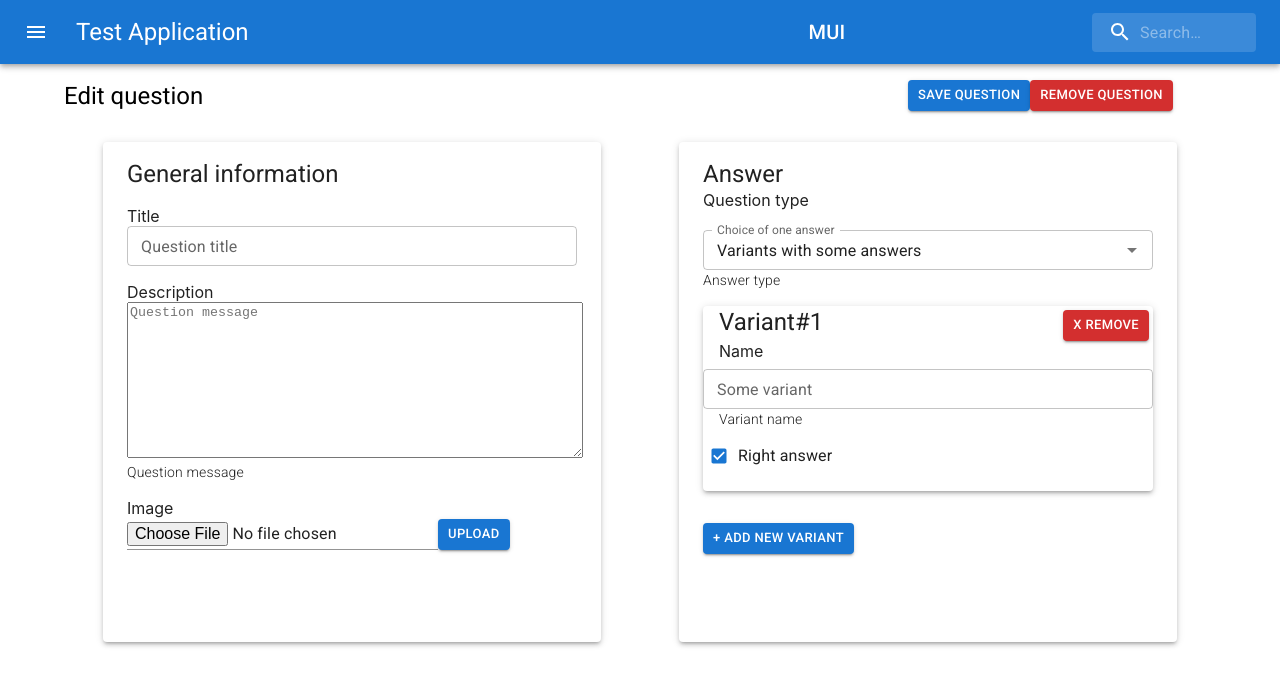
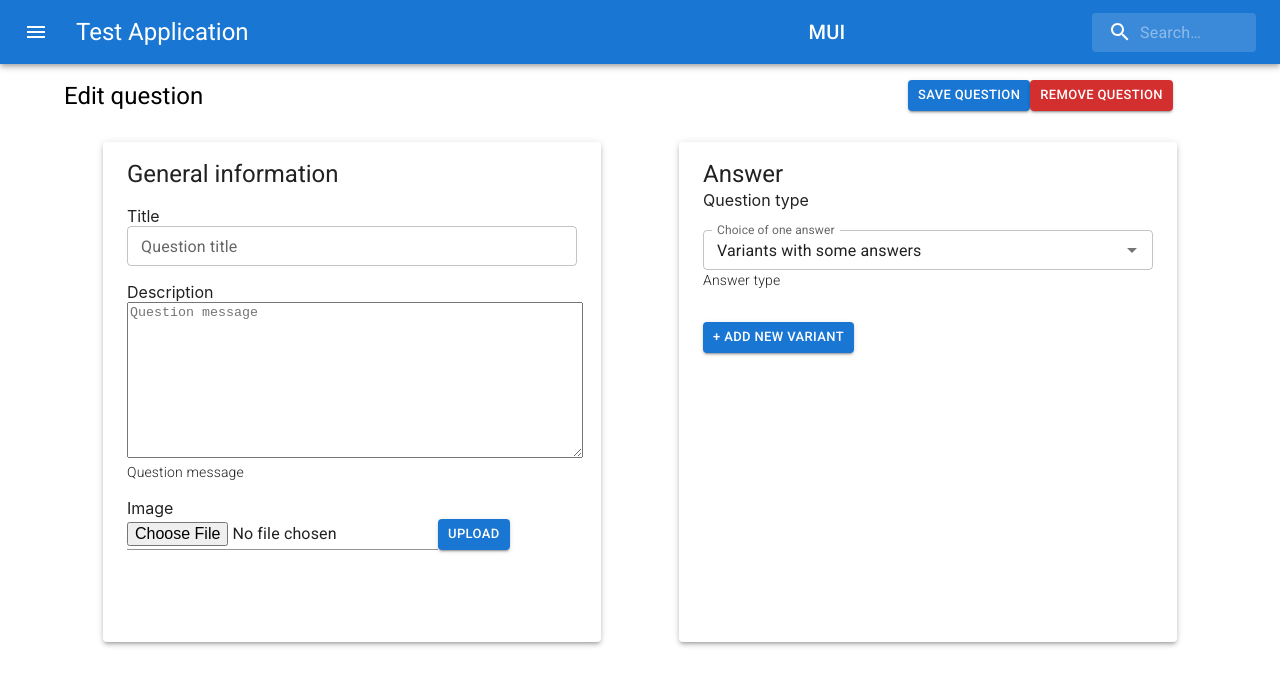
Before and after one commit to GeorgiyBeloklokov/Test-App, a React (Create React App) app: page /questionlist in a window 1280 px wide. Shown: the top 686 px of the page. Built offline with nearby package versions, Linux system fonts and the light colour scheme.

Commit message:
10- control point - refactor Variant and reducer

```diff
--- a/src/Components/CreateQuestion/CreateQuestion.jsx
+++ b/src/Components/CreateQuestion/CreateQuestion.jsx
@@ -23,7 +23,6 @@ import ImageQuestion from "../QuestionPage/ImageQuestionPage";
 import Variant from "./Variant";
 
 
-
 const CreateQuestion = () => {
 
     const [selectedImage, setSelectedImage] = useState();
@@ -32,6 +31,7 @@ const CreateQuestion = () => {
     const title = useSelector(state => state.edQuestRed.questionAndAnswer.title);
     const description = useSelector(state => state.edQuestRed.questionAndAnswer.description);
     const image = useSelector(state => state.edQuestRed.questionAndAnswer.image);
+    const variants = useSelector(state => state.edQuestRed.questionAndAnswer.variants);
 
 
     const addNewTitle = (titleText) => {
@@ -133,8 +133,16 @@ const CreateQuestion = () => {
                     <Typography
                         variant="body2"
                         fontWeight='light'> Answer type </Typography>
-                    <Variant />
-                    <Button onClick={addVariant} sx={{mt: 4}} type="submit" variant="contained" size="small" component="span">
+                    {/*<Variant />*/}
+                    {variants.map((item) => {
+                        return (
+                            <Variant key={item.id} variantTextArea={item.variantTextArea}
+                                     variantTitle={item.variantTitle} />
+                        )
+                    })}
+
+                    <Button onClick={addVariant} sx={{mt: 4}} type="submit" variant="contained" size="small"
+                            component="span">
                         + Add new variant
                     </Button>
 
--- a/src/Components/CreateQuestion/Variant.jsx
+++ b/src/Components/CreateQuestion/Variant.jsx
@@ -4,12 +4,13 @@ import {useDispatch, useSelector} from "react-redux";
 import {addVariantOneCreator, addVariantTextCreator, toggleChekBoxCreator} from "../Redux/editQuestionReducer";
 
 
-const Variant = () => {
+const Variant = (key, variantTitle, variantTextArea) => {
     const dispatch = useDispatch();
 
-    const variantTextArea = useSelector(state => state.edQuestRed.questionAndAnswer.variantTextArea);
+    /*const variantTextArea = useSelector(state => state.edQuestRed.variantItem.variantTextArea);
+    const variantTitle = useSelector(state => state.edQuestRed.variantItem.variantTitle);*/
+
     const typeAnswerFlag = useSelector(state => state.edQuestRed.questionAndAnswer.typeAnswerFlag);
-    const variantTitle = useSelector(state => state.edQuestRed.questionAndAnswer.variantTitle);
 
     const addVariantOneTitle = (variantTitle) => {
         dispatch(addVariantOneCreator(variantTitle))
@@ -24,7 +25,7 @@ const Variant = () => {
 
 
     return (
-        <div>
+        <div key={key}>
             {typeAnswerFlag &&
             <Paper elevation={3} sx={{mt: 2}}>
                 <Typography
--- a/src/Components/Redux/editQuestionReducer.js
+++ b/src/Components/Redux/editQuestionReducer.js
@@ -21,7 +21,15 @@ let defaultState = {
             typeAnswerFlag: true,
             variantTitle: null,
             chekBoxFlag: true,
-            variantTextArea:null,
+            variantTextArea: null,
+        },
+    variantItem:
+        {
+            id: Date.now(),
+            chekBoxFlag: true,
+            variantTitle: null,
+            variantTextArea: null,
+
         }
 };
 
@@ -37,7 +45,7 @@ const editQuestionReducer = (state = defaultState, action) => {
             };
         case ADD_VARIANT_TEXT:
             return {
-                ...state, questionAndAnswer: {...state.questionAndAnswer, variantTextArea: action.variantTextArea}
+                ...state, variantItem: {...state.variantItem, variantTextArea: action.variantTextArea}
             };
         case TYPE_ANSWER_FLAG:
             return {
@@ -46,20 +54,17 @@ const editQuestionReducer = (state = defaultState, action) => {
             };
         case VARIANT_TITLE:
             return {
-                ...state, questionAndAnswer: {...state.questionAndAnswer, variantTitle: action.variantTitle}
+                ...state, variantItem: {...state.variantItem, variantTitle: action.variantTitle}
             };
         case TOGGLE_CHECKBOX:
             return {
                 ...state,
-                questionAndAnswer: {...state.questionAndAnswer, chekBoxFlag: !state.questionAndAnswer.chekBoxFlag}
+                variantItem: {...state.variantItem, chekBoxFlag: !state.variantItem.chekBoxFlag}
             };
         case ADD_VARIANT:
-            let newsVariant = {
-                id: Date.now(),
-            };
             let stateCopy = {...state};
             stateCopy.questionAndAnswer = {...stateCopy.questionAndAnswer};
-            stateCopy.questionAndAnswer.variants.push(newsVariant);
+            stateCopy.questionAndAnswer.variants.push({...state.variantItem});
             return stateCopy;
 
         default:
```
